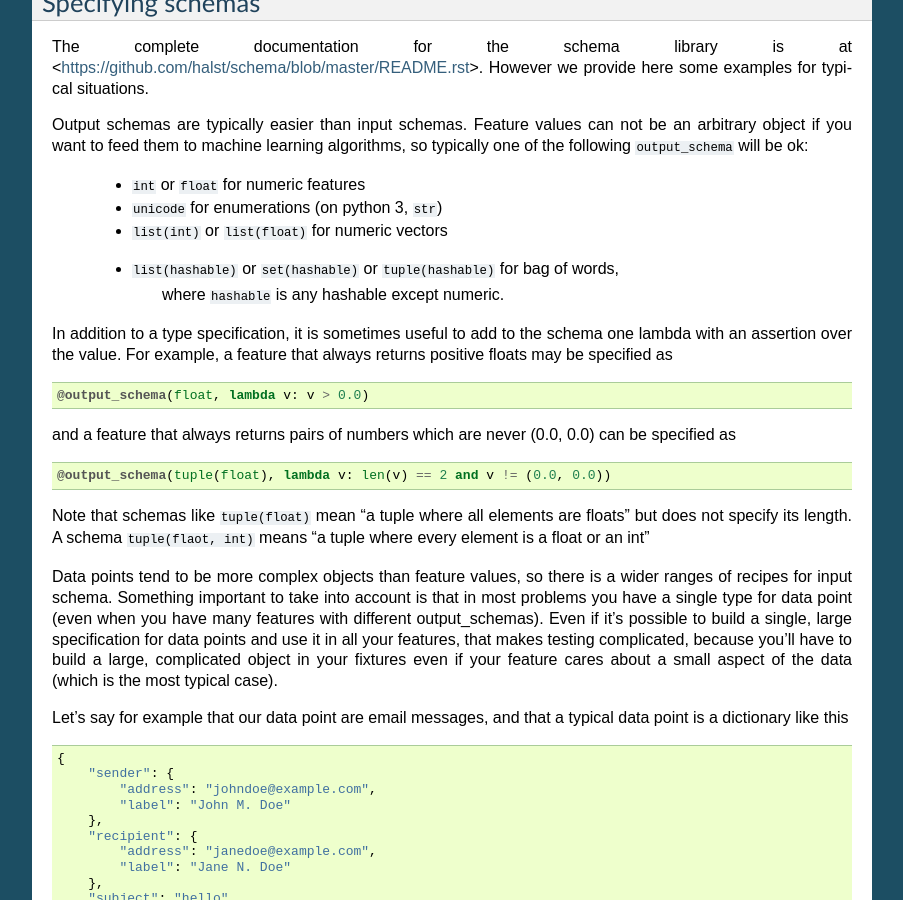
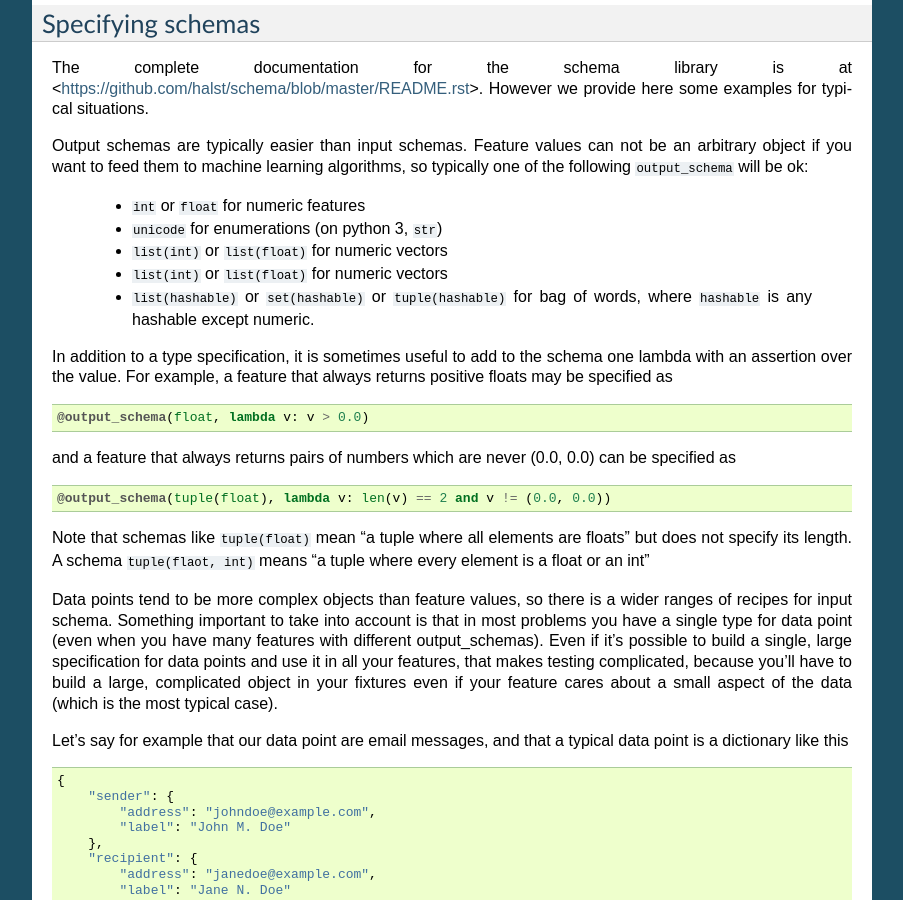
Before and after one commit to machinalis/featureforge, a Sphinx documentation site: the page built from docs/feature_definition.rst, in a window 1280 px wide and 900 px high, scrolled down 4429 px. Shown: the whole window, without its empty margins (198-1101 px from the left). Built offline with Sphinx 7.4.7, drawn with Linux system fonts in a browser that asks for light colours; some of the changed text lies outside the part shown.

Commit message:
fixing doc styles

```diff
--- a/docs/feature_definition.rst
+++ b/docs/feature_definition.rst
@@ -52,6 +52,7 @@
 as a data point) and return a value of any of the following types:
 
  * a string (with a tag, for multi-valued features)
+ * a list or set of strings (or other hashables objects)
  * a number (float or int, for numerical features)
  * a list/vector of numbers for vector-typed features
 
@@ -306,8 +307,8 @@
  * ``int`` or ``float`` for numeric features
  * ``unicode`` for enumerations (on python 3, ``str``)
  * ``list(int)`` or ``list(float)`` for numeric vectors
- * ``list(hashable)`` or ``set(hashable)`` or ``tuple(hashable)`` for bag of words,
-    where ``hashable`` is any hashable except numeric.
+ * ``list(int)`` or ``list(float)`` for numeric vectors
+ * ``list(hashable)`` or ``set(hashable)`` or ``tuple(hashable)`` for bag of words, where ``hashable`` is any hashable except numeric.
 
 In addition to a type specification, it is sometimes useful to add to the
 schema one lambda with an assertion over the value. For example,
```
